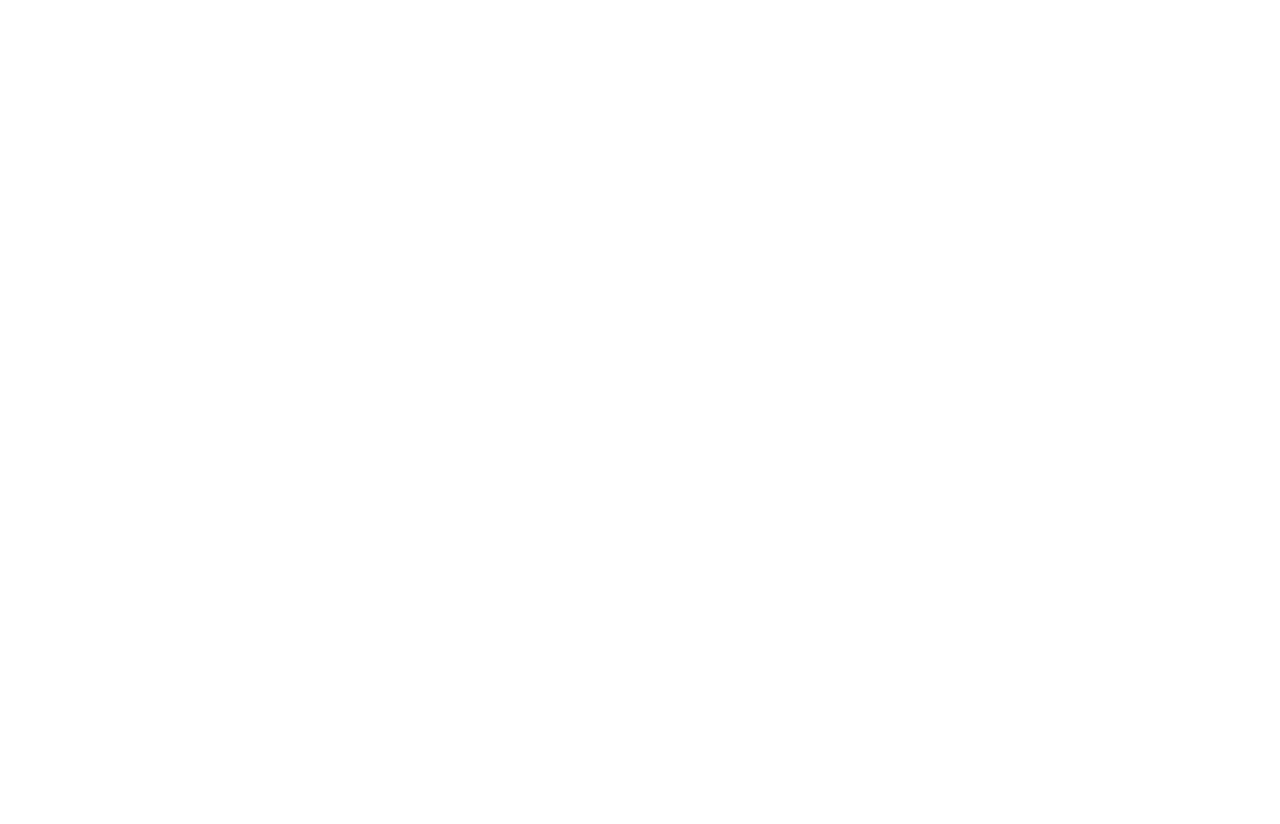
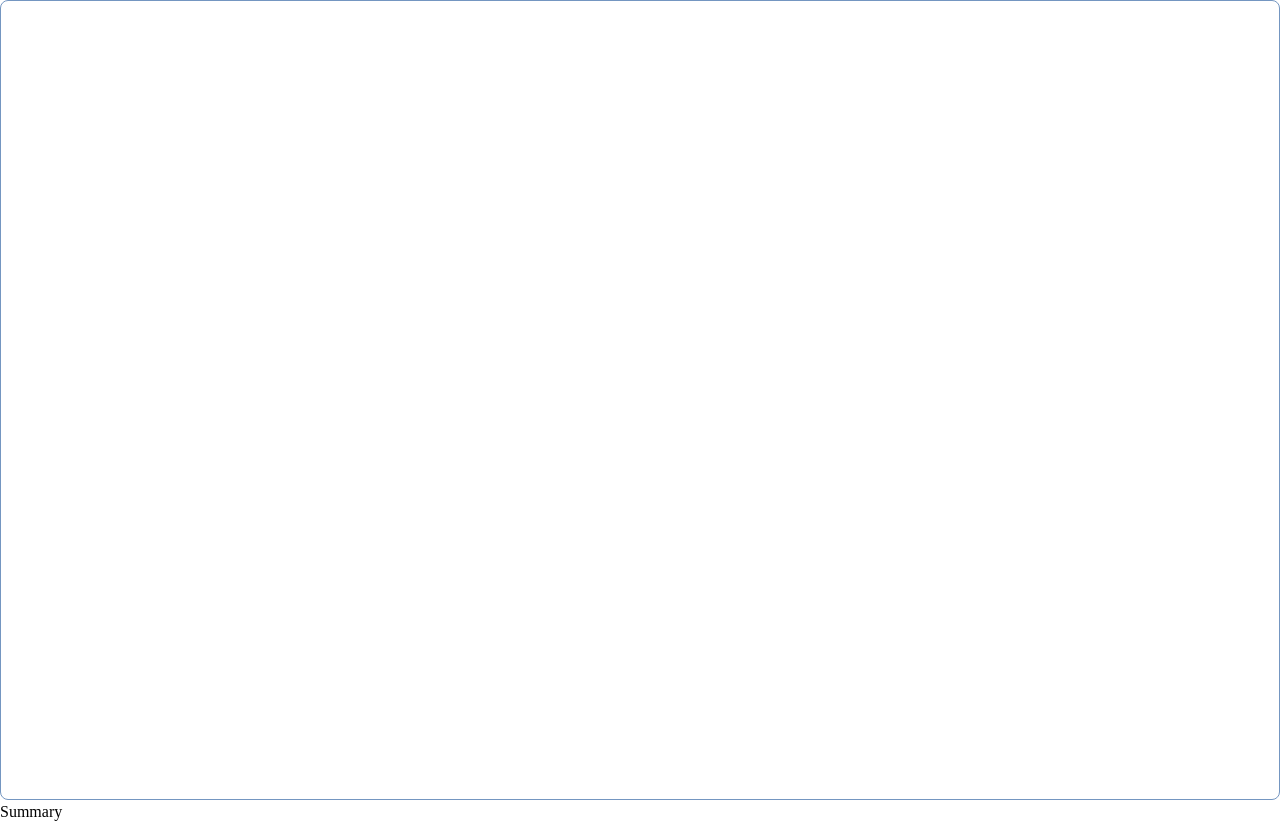
Before and after one commit to syifaull/gps-dashboard, a React (Create React App) app: page /summary in a window 1280 px wide. Before the commit this address had no page. Before the commit the page ends 800 px from the top, so only its background shows below. Built offline with nearby package versions, Linux system fonts and the light colour scheme.

Commit message:
add tailwind config and setting frame

```diff
--- a/package.json
+++ b/package.json
@@ -35,5 +35,10 @@
       "last 1 firefox version",
       "last 1 safari version"
     ]
+  },
+  "devDependencies": {
+    "autoprefixer": "^10.4.13",
+    "postcss": "^8.4.19",
+    "tailwindcss": "^3.2.4"
   }
 }
--- /dev/null
+++ b/postcss.config.js
@@ -0,0 +1,6 @@
+module.exports = {
+  plugins: {
+    tailwindcss: {},
+    autoprefixer: {},
+  },
+}
--- a/src/App.js
+++ b/src/App.js
@@ -1,17 +1,19 @@
 import React from "react";
 import { BrowserRouter, Route, Routes } from "react-router-dom";
-import Dashboard from "./pages/Dashboard";
-import Login from "./pages/login";
-import Register from "./pages/register";
+import Frame from "./components/Frame";
+import Login from "./pages/Login";
+import Register from "./pages/Register";
+import Summary from "./pages/Summary";
 
 function App() {
   return (
     <div>
       <BrowserRouter>
+        <Frame />
         <Routes>
           <Route exact path="/" element={<Login />} />
           <Route path="/register" element={<Register />} />
-          <Route path="/dashboard" element={<Dashboard />} />
+          <Route path="/summary" element={<Summary />} />
         </Routes>
       </BrowserRouter>
     </div>
--- /dev/null
+++ b/src/components/Frame.jsx
@@ -0,0 +1,11 @@
+import React from "react";
+
+const Frame = () => {
+  return (
+    <div className="w-full min-h-screen p-10 rounded-lg border border-[#7496C1]">
+      <p className="text-white">ini frame</p>
+    </div>
+  );
+};
+
+export default Frame;
--- a/src/index.css
+++ b/src/index.css
@@ -1,13 +1,11 @@
+@tailwind base;
+@tailwind components;
+@tailwind utilities;
+
+@import url('https://fonts.googleapis.com/css2?family=Poppins:wght@400;600;700&display=swap');
+
 body {
+  /* background-color: #0B0B0B; */
+  font-family: 'Poppins', cursive;
   margin: 0;
-  font-family: -apple-system, BlinkMacSystemFont, 'Segoe UI', 'Roboto', 'Oxygen',
-    'Ubuntu', 'Cantarell', 'Fira Sans', 'Droid Sans', 'Helvetica Neue',
-    sans-serif;
-  -webkit-font-smoothing: antialiased;
-  -moz-osx-font-smoothing: grayscale;
 }
-
-code {
-  font-family: source-code-pro, Menlo, Monaco, Consolas, 'Courier New',
-    monospace;
-}
--- a/src/index.js
+++ b/src/index.js
@@ -9,8 +9,3 @@ root.render(
     <App />
   </React.StrictMode>
 );
-
-// If you want to start measuring performance in your app, pass a function
-// to log results (for example: reportWebVitals(console.log))
-// or send to an analytics endpoint. Learn more: https://bit.ly/CRA-vitals
-reportWebVitals();
--- a/src/pages/Dashboard.jsx
+++ /dev/null
@@ -1,7 +0,0 @@
-import React from "react";
-
-const Dashboard = () => {
-  return <div>Dashboard</div>;
-};
-
-export default Dashboard;
--- /dev/null
+++ b/src/pages/Summary.jsx
@@ -0,0 +1,7 @@
+import React from "react";
+
+const Summary = () => {
+  return <div>Summary</div>;
+};
+
+export default Summary;
--- /dev/null
+++ b/tailwind.config.js
@@ -0,0 +1,8 @@
+/** @type {import('tailwindcss').Config} */
+module.exports = {
+  content: ["./src/**/*.{js,jsx,ts,tsx}"],
+  theme: {
+    extend: {},
+  },
+  plugins: [],
+};
```
Also changed, not shown: 1 other file (tests, documents, lock files or other folders).
